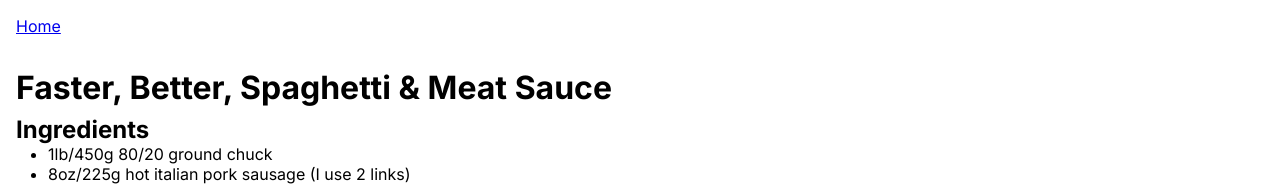
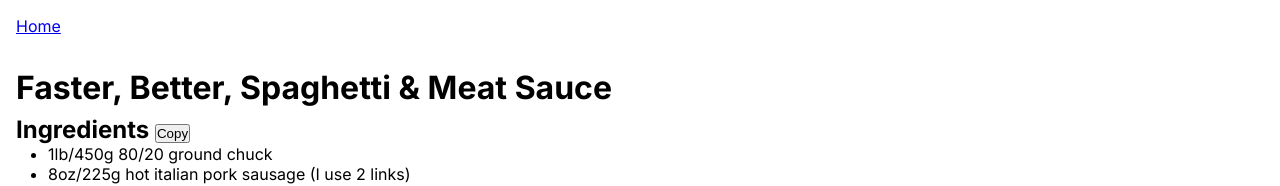
Before and after one commit to prowe/recipe-site, a Next.js app: page /recipes/one-pot-spaghetti.yml in a window 1280 px wide. Shown: the top 186 px of the page. Built offline with nearby package versions, Linux system fonts and the light colour scheme.

Commit message:
copy button

```diff
--- /dev/null
+++ b/src/app/recipes/[filePath]/copy-ingredients-button.tsx
@@ -0,0 +1,18 @@
+'use client';
+
+import { Recipe } from "@/recipe-schema";
+
+export default function CopyIngredientsButton({ recipe }: { recipe: Recipe }) {
+    const doCopy = () => {
+        const ingredients: string[] = recipe.ingredients.flatMap(i => {
+            if (typeof i === 'string')
+            {
+                return i;
+            }
+            return i.ingredients;
+        });
+        const toCopy = ingredients.join('\n');
+        navigator.clipboard.writeText(toCopy);
+    }
+    return <button type="button" onClick={doCopy}>Copy</button>
+}
--- a/src/app/recipes/[filePath]/page.tsx
+++ b/src/app/recipes/[filePath]/page.tsx
@@ -3,6 +3,7 @@ import styles from "./page.module.css";
 import { Recipe } from "@/recipe-schema";
 import AddToMenuButton from "./add-to-menu-button";
 import Markdown from "react-markdown";
+import CopyIngredientsButton from "./copy-ingredients-button";
 
 type RecipePageParams = {
   filePath: string;
@@ -46,7 +47,7 @@ export default async function RecipePage({
       <h1>{recipe.title}</h1>
 
       <section className={styles.ingredients}>
-        <h2>Ingredients</h2>
+        <h2>Ingredients <CopyIngredientsButton recipe={recipe} /></h2>
         <ul>
           {recipe.ingredients.map((ing, index) => (
             <IngredientEntry key={index} ingredient={ing} />
```
